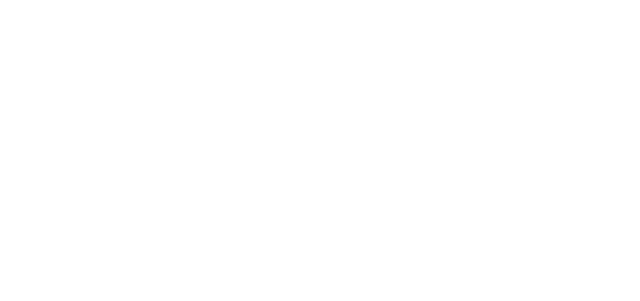
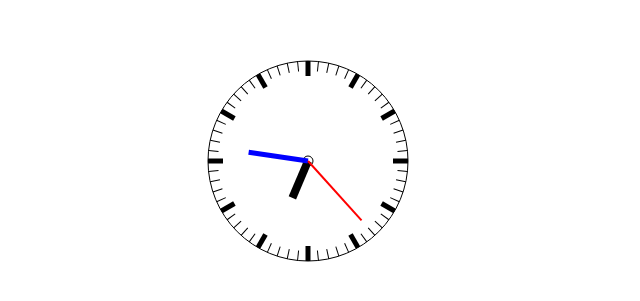
Before and after one commit to attheGarden/vite-test, a Vue app: page / in a window 1280 px wide. Shown: the part 147-448 px from the top of the page, without its empty margins (0-640 px from the left). Built offline with nearby package versions, Linux system fonts and the light colour scheme.

Commit message:
配置修改

```diff
--- a/src/App.vue
+++ b/src/App.vue
@@ -1,19 +1,16 @@
 <script>
 export default {
+  name: 'App'
 }
 </script>
 
 <template>
-  <router-view/>
+  <div>
+    <router-view></router-view>
+  </div>
+
 </template>
 
 <style>
-#app {
-  font-family: Avenir, Helvetica, Arial, sans-serif;
-  -webkit-font-smoothing: antialiased;
-  -moz-osx-font-smoothing: grayscale;
-  text-align: center;
-  color: #2c3e50;
-  margin-top: 60px;
-}
+
 </style>
--- a/src/components/clock.vue
+++ b/src/components/clock.vue
@@ -8,6 +8,7 @@
 import {onMounted} from "vue";
 
 export default {
+  name: 'clock',
   props: {},
   setup() {
     onMounted(() => {
--- a/src/router/router.js
+++ b/src/router/router.js
@@ -1,18 +1,16 @@
 import {createRouter, createWebHistory} from 'vue-router'
-import clock from '../components/clock.vue'
-import card from '../components/card.vue'
 
 const routes = [
   {
     path: '/',
     name: 'clock',
-    components: clock
+    component: () => import('../components/clock.vue')
   },
   {
-    path: '/card',
-    name: 'card',
-    components: card
-  }
+    path: '/12',
+    name: 'ofCard',
+    component: () => import('../components/card.vue')
+  },
 ]
 
 const router = createRouter({
--- a/vite.config.js
+++ b/vite.config.js
@@ -3,11 +3,13 @@
 import vue from '@vitejs/plugin-vue'
 
 // https://vitejs.dev/config/
+
+
 export default defineConfig({
   plugins: [
     vue(),
     legacy({
       targets: ['defaults', 'not IE 11']
     })
-  ]
+  ],
 })
```
